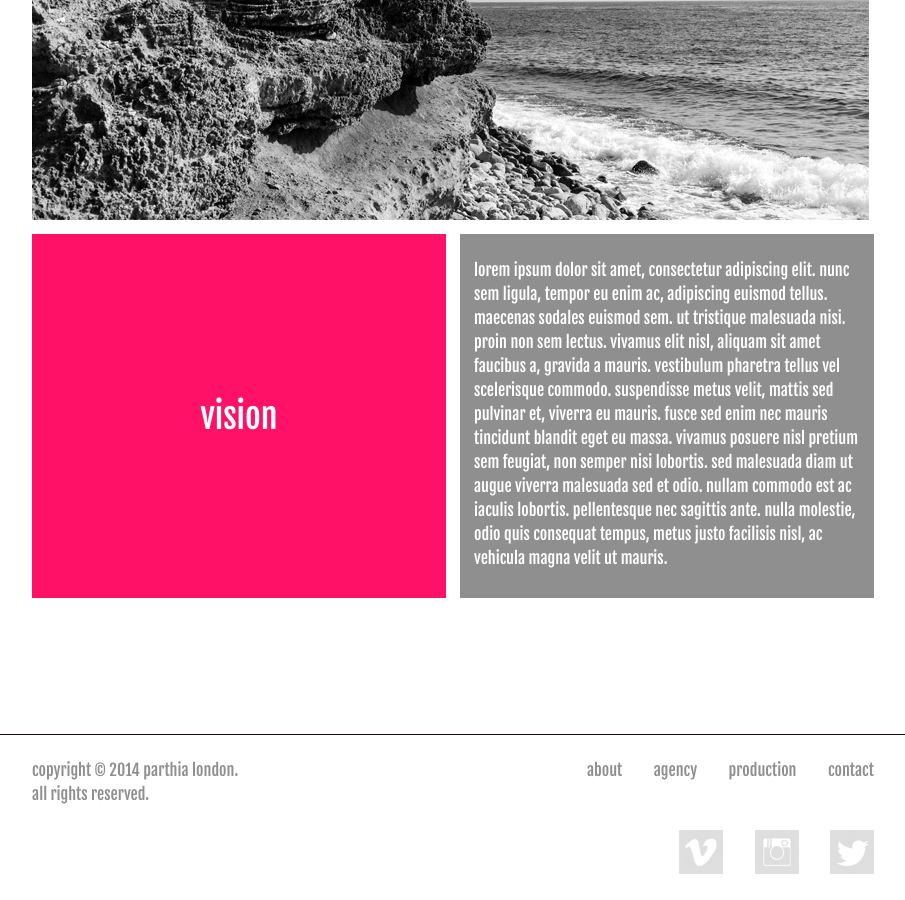
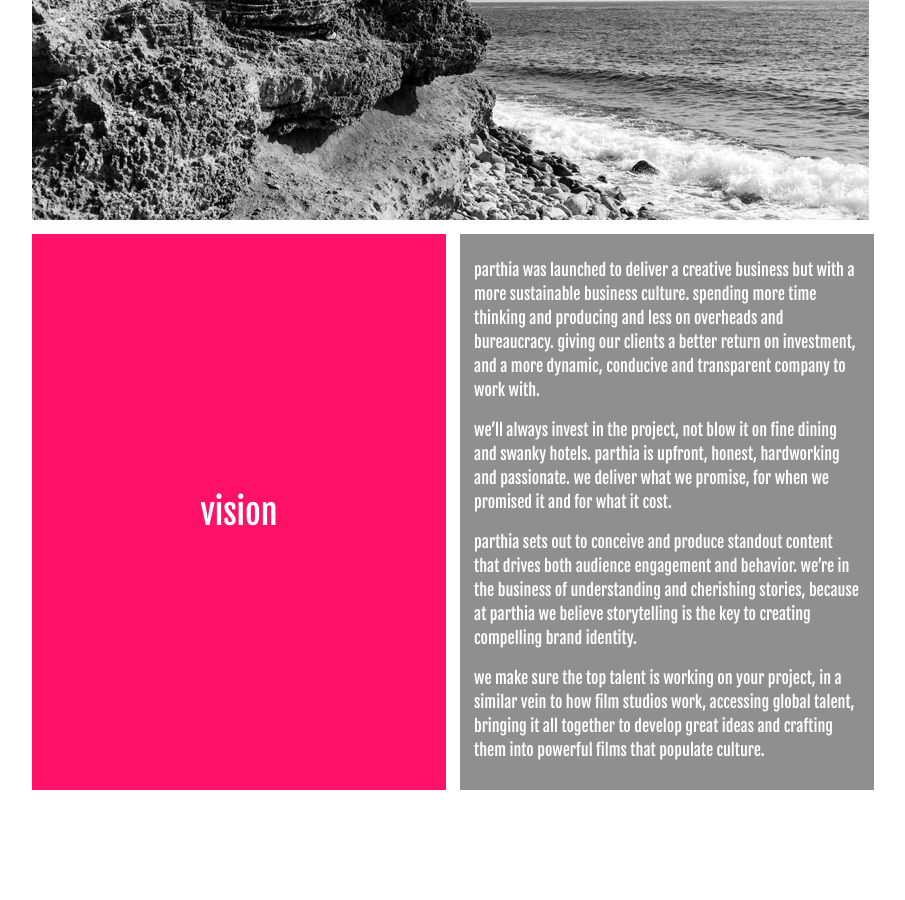
Before and after one commit to marchibbins/parthia, a Jekyll site: the page built from pages/about/vision.html, in a window 1280 px wide and 900 px high, scrolled down 872 px. Shown: the whole window, without its empty margins (187-1092 px from the left). Built offline with Jekyll 4.4.1, drawn with Linux system fonts in a browser that asks for light colours.

Commit message:
Update copy

```diff
--- a/_data/about-menu.yml
+++ b/_data/about-menu.yml
@@ -1,8 +1,8 @@
 - name: Vision
   href: /about/
 
-- name: Principles
-  href: /about/principles/
+- name: Know-how
+  href: /about/know-how/
 
 - name: People
   href: /about/people/
--- a/pages/about/people.html
+++ b/pages/about/people.html
@@ -6,4 +6,6 @@
 image: /images/about.jpg
 ---
 
-<p>Lorem ipsum dolor sit amet, consectetur adipiscing elit. Nunc sem ligula, tempor eu enim ac, adipiscing euismod tellus. Maecenas sodales euismod sem. Ut tristique malesuada nisi. Proin non sem lectus. Vivamus elit nisl, aliquam sit amet faucibus a, gravida a mauris. Vestibulum pharetra tellus vel scelerisque commodo. Suspendisse metus velit, mattis sed pulvinar et, viverra eu mauris. Fusce sed enim nec mauris tincidunt blandit eget eu massa. Vivamus posuere nisl pretium sem feugiat, non semper nisi lobortis. Sed malesuada diam ut augue viverra malesuada sed et odio. Nullam commodo est ac iaculis lobortis. Pellentesque nec sagittis ante. Nulla molestie, odio quis consequat tempus, metus justo facilisis nisl, ac vehicula magna velit ut mauris.</p>
+<p>United in our passion to create memorable films, images and experiences, we’re an upbeat lot. PARTHIA is made up of motivated niched teams of talent who want to work together with our clients to deliver outstanding content.</p>
+
+<p>In addition to our roster of film directors, we have exceptional producers, creative and strategic thinkers, editors and designers, who work for and are associated with PARTHIA because they are inspired by ideas that stand for something and are passionate about delivering them in the most unexpected ways. We’re also a nice gang to work with, which supports, encourages and takes responsibility for our teams.</p>
--- a/pages/about/vision.html
+++ b/pages/about/vision.html
@@ -5,4 +5,10 @@
 image: /images/about.jpg
 ---
 
-<p>Lorem ipsum dolor sit amet, consectetur adipiscing elit. Nunc sem ligula, tempor eu enim ac, adipiscing euismod tellus. Maecenas sodales euismod sem. Ut tristique malesuada nisi. Proin non sem lectus. Vivamus elit nisl, aliquam sit amet faucibus a, gravida a mauris. Vestibulum pharetra tellus vel scelerisque commodo. Suspendisse metus velit, mattis sed pulvinar et, viverra eu mauris. Fusce sed enim nec mauris tincidunt blandit eget eu massa. Vivamus posuere nisl pretium sem feugiat, non semper nisi lobortis. Sed malesuada diam ut augue viverra malesuada sed et odio. Nullam commodo est ac iaculis lobortis. Pellentesque nec sagittis ante. Nulla molestie, odio quis consequat tempus, metus justo facilisis nisl, ac vehicula magna velit ut mauris.</p>
+<p>PARTHIA was launched to deliver a creative business but with a more sustainable business culture. Spending more time thinking and producing and less on overheads and bureaucracy. Giving our clients a better return on investment, and a more dynamic, conducive and transparent company to work with.</p>
+
+<p>We’ll always invest in the project, not blow it on fine dining and swanky hotels. PARTHIA is upfront, honest, hardworking and passionate. We deliver what we promise, for when we promised it and for what it cost.</p>
+
+<p>PARTHIA sets out to conceive and produce standout content that drives both audience engagement and behavior. We’re in the business of understanding and cherishing stories, because at PARTHIA we believe storytelling is the key to creating compelling brand identity.</p>
+
+<p>We make sure the top talent is working on your project, in a similar vein to how film studios work, accessing global talent, bringing it all together to develop great ideas and crafting them into powerful films that populate culture.</p>
--- a/pages/agency.html
+++ b/pages/agency.html
@@ -5,4 +5,4 @@
 image: /images/agency.jpg
 ---
 
-<p>Lorem ipsum dolor sit amet, consectetur adipiscing elit. Nunc sem ligula, tempor eu enim ac, adipiscing euismod tellus. Maecenas sodales euismod sem. Ut tristique malesuada nisi. Proin non sem lectus. Vivamus elit nisl, aliquam sit amet faucibus a, gravida a mauris. Vestibulum pharetra tellus vel scelerisque commodo. Suspendisse metus velit, mattis sed pulvinar et, viverra eu mauris. Fusce sed enim nec mauris tincidunt blandit eget eu massa. Vivamus posuere nisl pretium sem feugiat, non semper nisi lobortis. Sed malesuada diam ut augue viverra malesuada sed et odio. Nullam commodo est ac iaculis lobortis. Pellentesque nec sagittis ante. Nulla molestie, odio quis consequat tempus, metus justo facilisis nisl, ac vehicula magna velit ut mauris.</p>
+<p>PARTHIA’S role is to help our clients create lasting brand experiences for consumers, fostering greater understanding, trust and belief in a brand. No one knows the brand better than the client, which is why PARTHIA works as a digital partner, to support, nurture and develop ideas with you. You know your brand. We know how to sell it.</p>
```
Also changed, not shown: pages/about/know-how.html (added, +9 -0 lines), pages/about/principles.html (deleted, +0 -16 lines).
